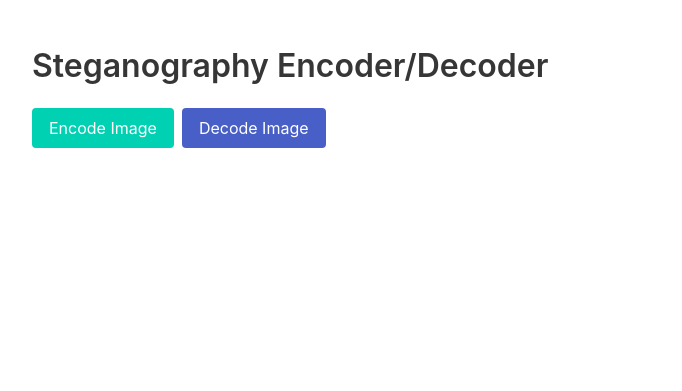
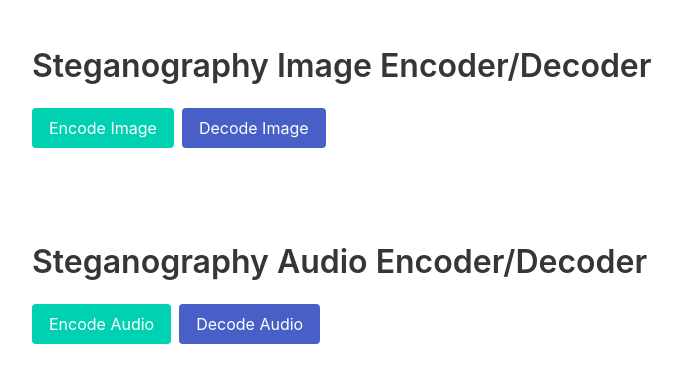
Before and after one commit to prezgamer/ACW1_Cybersec, a Django app: page / in a window 1280 px wide. Shown: the top 391 px of the page, without its empty margins (32-714 px from the left). Run offline with Django 5.2, Linux system fonts and the light colour scheme.

Commit message:
home now has audio path option
I just link the existing webpages nothing much.

```diff
--- a/django_project/steganography/templates/steganography/decode_image.html
+++ b/django_project/steganography/templates/steganography/decode_image.html
@@ -27,6 +27,7 @@
 <body>
     <section class="section">
         <div class="container">
+            <a href="{% url 'home' %}" style="margin-bottom: 30px; margin-left: 10px;" class="button is-primary">Home</a>
             <a href="{% url 'embed' %}"style="margin-bottom:30px;" class="button is-link">Encode Image</a>
         </div>
         <div class="container">
--- a/django_project/steganography/templates/steganography/embed.html
+++ b/django_project/steganography/templates/steganography/embed.html
@@ -31,6 +31,7 @@
 <body>
     <section class="section">
         <div class="container">
+            <a href="{% url 'home' %}" style="margin-bottom: 30px; margin-left: 10px;" class="button is-primary">Home</a>
             <a href="{% url 'decode_image' %}" style="margin-bottom:30px;" class="button is-link">Decode Image</a>
         </div>
         <div class="container">
--- a/django_project/steganography/templates/steganography/embed_audio.html
+++ b/django_project/steganography/templates/steganography/embed_audio.html
@@ -43,7 +43,9 @@
 <body>
     <section class="section">
         <div class="container">
+            <a href="{% url 'home' %}" style="margin-bottom: 30px; margin-left: 10px;" class="button is-primary">Home</a>
             <a href="{% url 'decode_audio' %}" style="margin-bottom: 30px;" class="button is-link">Decode Audio</a>
+
         </div>
         <div class="container">
             <h2 class="title"><u>Embed Message in Audio</u></h2>
--- a/django_project/steganography/templates/steganography/home.html
+++ b/django_project/steganography/templates/steganography/home.html
@@ -7,12 +7,21 @@
 <body>
     <section class="section">
         <div class="container">
-            <h1 class="title">Steganography Encoder/Decoder</h1>
+            <h1 class="title">Steganography Image Encoder/Decoder</h1>
             <div class="buttons">
                 <a href="{% url 'embed' %}" class="button is-primary">Encode Image</a>
                 <a href="{% url 'decode_image' %}" class="button is-link">Decode Image</a>
             </div>
         </div>
     </section>
+    <section class="section">
+        <div class="container">
+            <h1 class="title">Steganography Audio Encoder/Decoder</h1>
+            <div class="buttons">
+                <a href="{% url 'embed_audio' %}" class="button is-primary">Encode Audio</a>
+                <a href="{% url 'decode_audio' %}" class="button is-link">Decode Audio</a>
+            </div>
+        </div>
+    </section>
 </body>
 </html>
--- a/django_project/steganography/templates/steganography/result.html
+++ b/django_project/steganography/templates/steganography/result.html
@@ -54,6 +54,7 @@
                 </div>
             </div>
             <div class="buttons-container">
+                <a href="{% url 'home' %}" style="margin-bottom: 30px; margin-left: 10px;" class="button is-primary">Home</a>
                 <a href="{% url 'embed' %}" class="button is-primary">Encode New Image</a>
                 <a href="{% url 'decode_image' %}" class="button is-link">Decode Image</a>
             </div>
--- a/django_project/steganography/views.py
+++ b/django_project/steganography/views.py
@@ -17,7 +17,7 @@ def home(request):
     return render(request, 'steganography/home.html')
 
 
-BITS = 6 #change this OG IS 2
+BITS = 10000 #change this OG IS 2
 HIGH_BITS = 256 - (1 << BITS) #ima change this too
 LOW_BITS = (1 << BITS) - 1
 BYTES_PER_BYTE = math.ceil(8 / BITS)
```
Also changed, not shown: django_project/db.sqlite3, 6 other files.
